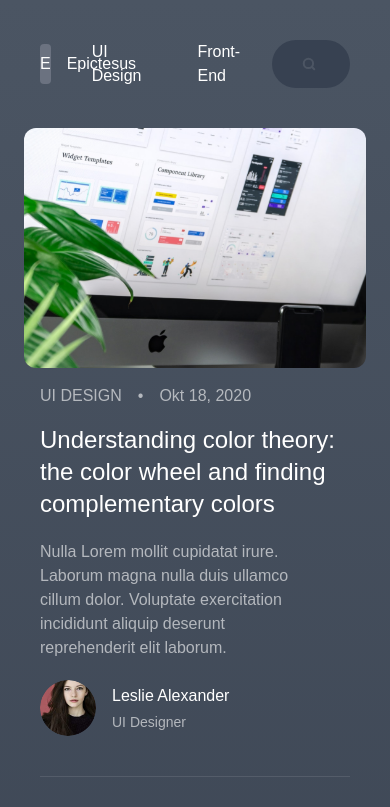
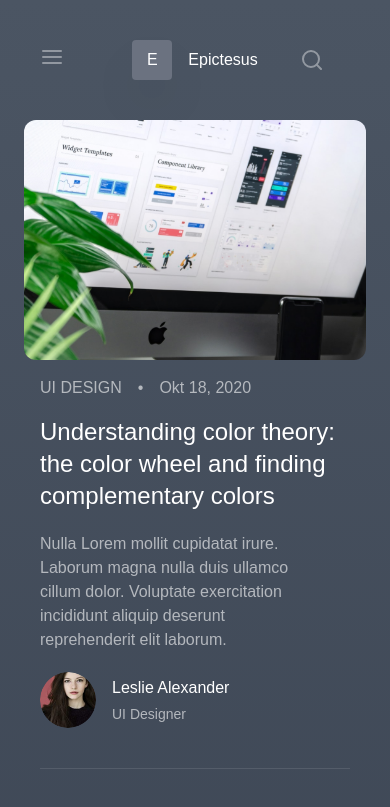
Before and after one commit to Alinurrr/epictesus-nextjs-blog, a Next.js app: page / in a window 390 px wide. Shown: the top 807 px of the page. Built offline with nearby package versions, Linux system fonts and the light colour scheme.

Commit message:
responsive navbar

```diff
--- a/pages/component/Navbar.js
+++ b/pages/component/Navbar.js
@@ -3,19 +3,45 @@
 
 export default function Navbar() {
   const [dropdown, setDropdown] = useState(false)
+  const [offCanvas, setOffCanvas] = useState(false)
+  const [search, setSearch] = useState(false)
   return (
     <>
       <div className="py-10">
         <Container>
           <div className="flex items-center">
-            <div className="w-2/12 flex items-center">
+            <div className="w-3/12 lg:hidden">
+              <button onClick={() => { setOffCanvas(!offCanvas) }}>
+                <svg width="24" height="24" viewBox="0 0 24 24" fill="none" xmlns="http://www.w3.org/2000/svg">
+                  <g opacity="0.4">
+                    <path d="M3 12H21" stroke="white" stroke-width="2" stroke-linecap="round" stroke-linejoin="round" />
+                    <path d="M3 6H21" stroke="white" stroke-width="2" stroke-linecap="round" stroke-linejoin="round" />
+                    <path d="M3 18H21" stroke="white" stroke-width="2" stroke-linecap="round" stroke-linejoin="round" />
+                  </g>
+                </svg>
+              </button>
+            </div>
+            <div className="lg:w-2/12 w-6/12 flex items-center lg:justify-start justify-center ">
               <div className="w-10 h-10 bg-gray-500 rounded flex items-center justify-center mr-4 shadow-2xl">
                 E
               </div>
               Epictesus
             </div>
-            <div className="w-7/12">
-              <ul className="space-x-14 flex items-center">
+            <div className="w-2/12 lg:hidden text-right">
+              <button onClick={() => setSearch(!search)}>
+                <svg className='inline-block' width="24" height="24" viewBox="0 0 24 24" fill="none" xmlns="http://www.w3.org/2000/svg">
+                  <g opacity="0.4">
+                    <path d="M11 19C15.4183 19 19 15.4183 19 11C19 6.58172 15.4183 3 11 3C6.58172 3 3 6.58172 3 11C3 15.4183 6.58172 19 11 19Z" stroke="white" stroke-width="2" stroke-linecap="round" stroke-linejoin="round" />
+                    <path d="M21 21L16.65 16.65" stroke="white" stroke-width="2" stroke-linecap="round" stroke-linejoin="round" />
+                  </g>
+                </svg>
+              </button>
+            </div>
+            <div className={`lg:w-6/12 w-full lg:bg-none bg-gradient-to-b from-gray-600 to-gray-900 lg:h-auto h-full lg:p-0 p-10 z-40 transition-all lg:static fixed top-0 ${offCanvas ? 'left-0' : '-left-full'}`}>
+              <button className='lg:hidden absolute top-10 right-10' onClick={() => { setOffCanvas(!offCanvas) }}>
+                <svg xmlns="http://www.w3.org/2000/svg" width={24} height={24} viewBox="0 0 24 24" fill="none" stroke="currentColor" strokeWidth={2} strokeLinecap="round" strokeLinejoin="round" className="feather feather-x"><line x1={18} y1={6} x2={6} y2={18} /><line x1={6} y1={6} x2={18} y2={18} /></svg>
+              </button>
+              <ul className="lg:space-x-14 flex lg:items-center lg:flex-row flex-col lg:space-y-0 space-y-4">
                 <li><a href="#" className="hover:underline">UI Design</a></li>
                 <li><a href="#" className="hover:underline">Front-End</a></li>
                 <li><a href="#" className="hover:underline">Back-End</a></li>
@@ -28,7 +54,7 @@
                     </svg>
                   </a>
                   {dropdown && (
-                    <ul className='absolute w-[200px] bg-gray-800 rounded shadow-2xl mt-4'>
+                    <ul className='absolute z-50 w-[200px] bg-gray-800 rounded shadow-2xl mt-4'>
                       <li><a href="#" className="flex py-3 px-6 hover:bg-gray-700/60 border-b border-white/5">Internet</a></li>
                       <li><a href="#" className="flex py-3 px-6 hover:bg-gray-700/60 border-b border-white/5">Books</a></li>
                       <li><a href="#" className="flex py-3 px-6 hover:bg-gray-700/60">Open Source</a></li>
@@ -37,8 +63,11 @@
                 </li>
               </ul>
             </div>
-            <div className="w-3/12">
-              <input type="search" className='bg-gray-700 py-3 px-6 w-full rounded-full bg-search pl-12' placeholder='Search ...' />
+            <div className={`lg:w-4/12 lg:static absolute w-full left-0 px-10 transition-all ${search ? 'top-10' : '-top-40'}`}>
+              <button className='lg:hidden absolute top-3 right-14' onClick={() => { setSearch(!search) }}>
+                <svg xmlns="http://www.w3.org/2000/svg" width={24} height={24} viewBox="0 0 24 24" fill="none" stroke="currentColor" strokeWidth={2} strokeLinecap="round" strokeLinejoin="round" className="feather feather-x"><line x1={18} y1={6} x2={6} y2={18} /><line x1={6} y1={6} x2={18} y2={18} /></svg>
+              </button>
+              <input type="search" className='bg-gray-700 py-3 px-6 w-full lg:rounded-full rounded-xl bg-search pl-12' placeholder='Search ...' />
             </div>
           </div>
         </Container>
```
